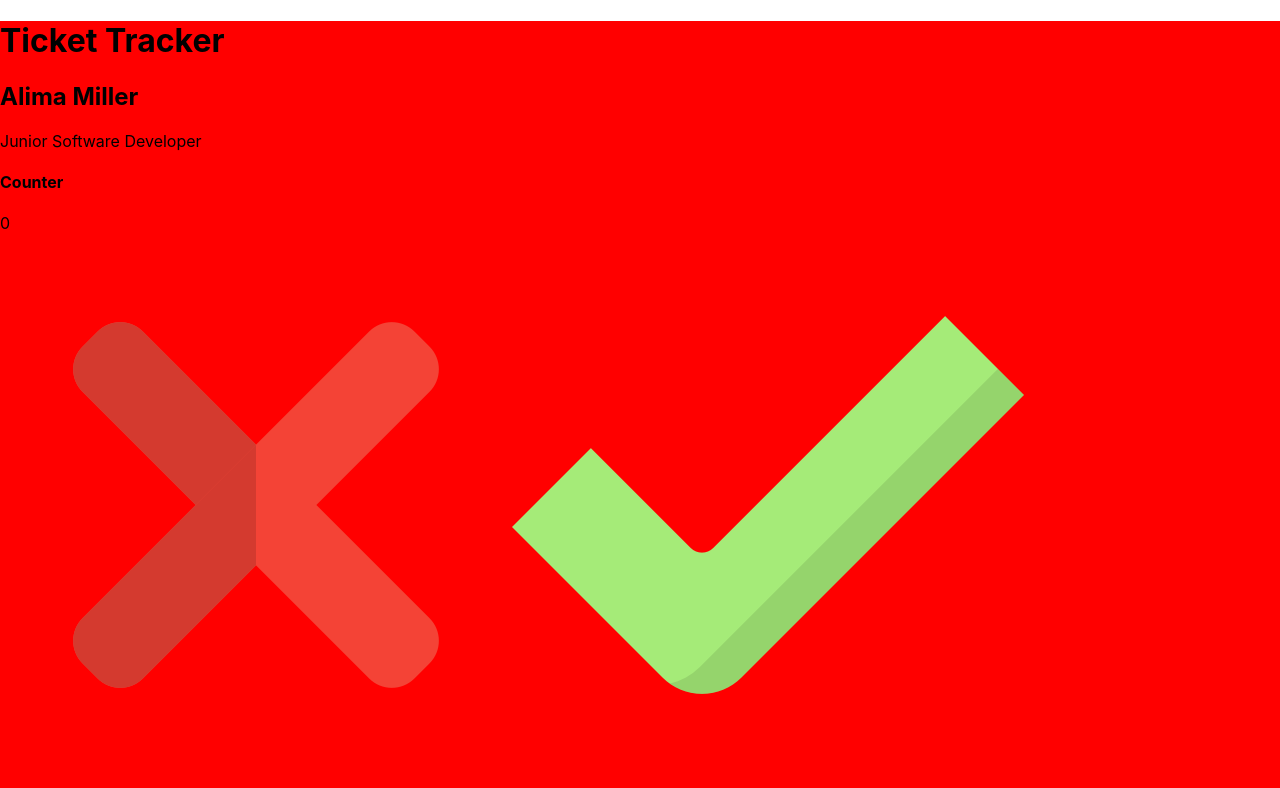
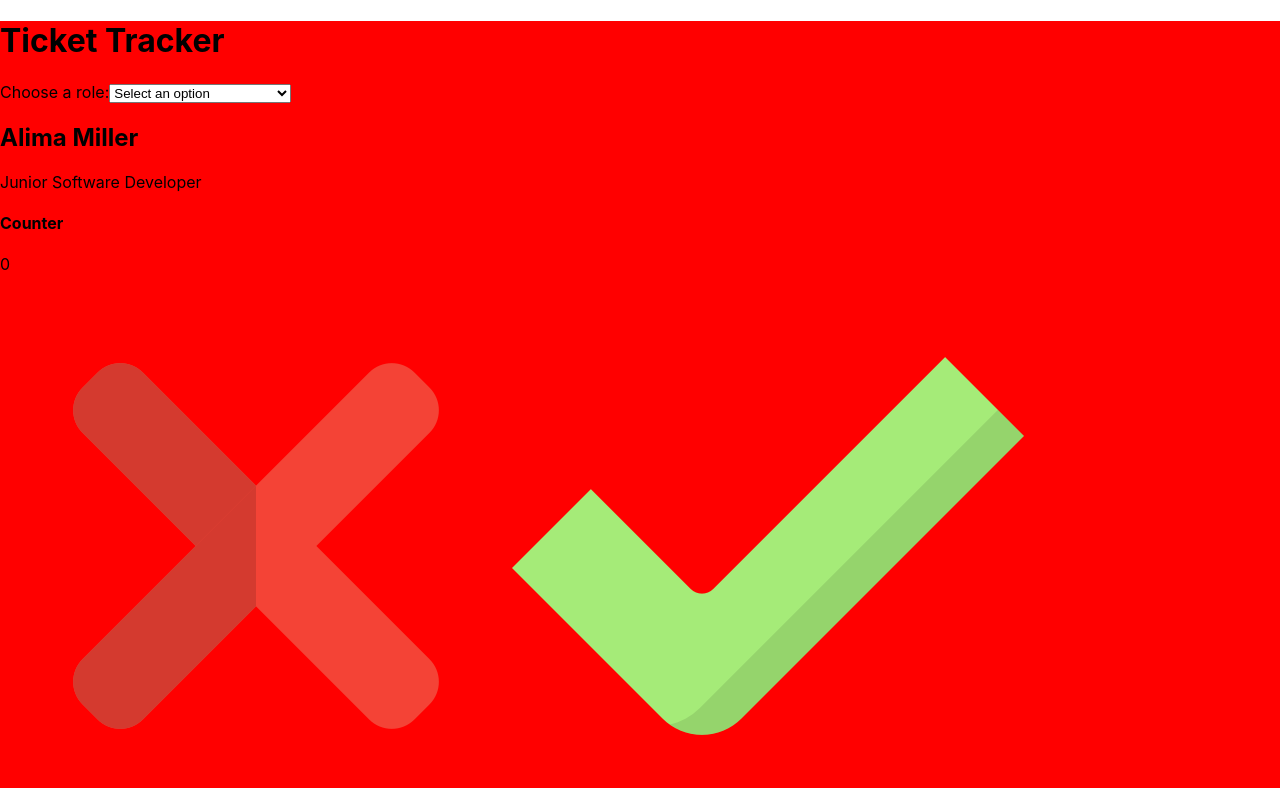
Before and after one commit to sabifromtherock/ticket-tracker, a React (Vite) app: page / in a window 1280 px wide. Shown: the top 788 px of the page. Built offline with nearby package versions, Linux system fonts and the light colour scheme.

Commit message:
added Select component

```diff
--- a/src/App.tsx
+++ b/src/App.tsx
@@ -1,5 +1,4 @@
 import "./App.scss";
-import team from "./data/team";
 import EmployeesContainer from "./components/EmployeesContainer/EmployeesContainer";
 import Header from "./components/Header/Header";
 
@@ -7,7 +6,7 @@ function App() {
   return (
     <div className="app">
       <Header />
-      <EmployeesContainer team={team} />
+      <EmployeesContainer />
     </div>
   );
 }
--- a/src/components/EmployeesContainer/EmployeesContainer.tsx
+++ b/src/components/EmployeesContainer/EmployeesContainer.tsx
@@ -1,14 +1,26 @@
+import { useState } from "react";
 import EmployeeCard from "../../components/EmployeeCard/EmployeeCard";
+import team from "../../data/team";
+import Select from "../Select/Select";
 import { Team } from "../../types/Team";
 
-type EmployeesContainerProps = {
-  team: Team[];
-};
+// Set automatically remove duplicates
+// convert the set back to an array using the spread operator ([...new Set(roles)])
+const uniqueRoles: string[] = [...new Set(team.map((member) => member.role))];
 
-const EmployeesContainer = ({ team }: EmployeesContainerProps) => {
+const EmployeesContainer = () => {
+  const [selectedRole, setSelectedRole] = useState<string>("");
+
+  let filteredTeam: Team[] = team.filter((employee) => {
+    return selectedRole === employee.role;
+  });
+
+  if (selectedRole === "") filteredTeam = [...team];
+
   return (
     <div>
-      {team.map((employee) => {
+      <Select roles={uniqueRoles} setSelectedRole={setSelectedRole} />
+      {filteredTeam.map((employee) => {
         return (
           <EmployeeCard
             name={employee.name}
--- /dev/null
+++ b/src/components/Select/Select.tsx
@@ -0,0 +1,30 @@
+type SelectProps = {
+  roles: string[];
+  setSelectedRole: (role: string) => void;
+};
+
+const Select = ({ roles, setSelectedRole }: SelectProps) => {
+  const handleChange = (event: React.ChangeEvent<HTMLSelectElement>) => {
+    setSelectedRole(event.target.value);
+  };
+
+  return (
+    <div>
+      <label htmlFor="select-role">Choose a role:</label>
+      <select id="select-role" value="" onChange={handleChange}>
+        <option value="" disabled>
+          Select an option
+        </option>
+        {roles.map((role, index) => {
+          return (
+            <option value={role} key={index}>
+              {role}
+            </option>
+          );
+        })}
+      </select>
+    </div>
+  );
+};
+
+export default Select;
```
Also changed, not shown: src/components/Select/Select.scss (added).
